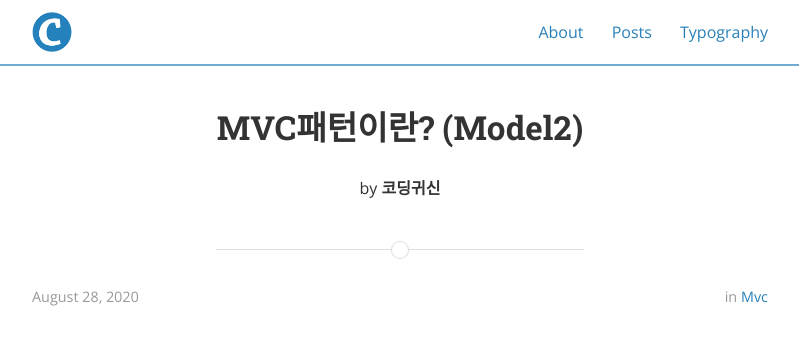
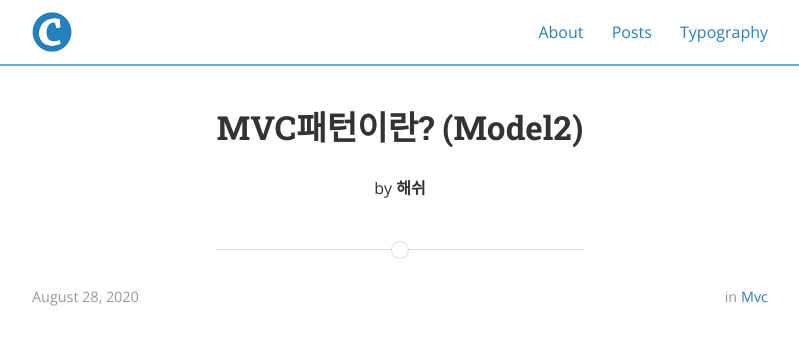
Before and after one commit to 77kkyu/77kkyu.github.io, a Jekyll site: the page built from _posts/2020-08-28-MVC패턴.md, in a window 1280 px wide and 900 px high. Shown: the top 353 px of the window, without its empty margins (240-1039 px from the left). Built offline with Jekyll 4.4.1, drawn with Linux system fonts in a browser that asks for light colours; nearby versions of some CDN libraries; comment, search, counter and statistics services are not loaded.

Commit message:
Update 2020-08-28-MVC패턴.md
author 수정

```diff
--- a/_posts/2020-08-28-MVC패턴.md
+++ b/_posts/2020-08-28-MVC패턴.md
@@ -2,7 +2,7 @@
 layout: post
 title:  "MVC패턴이란? (Model2)"
 date:   2020-08-28T13:27:52-05:00
-author: 코딩귀신
+author: 해쉬
 categories: MVC
 ---
 
```
